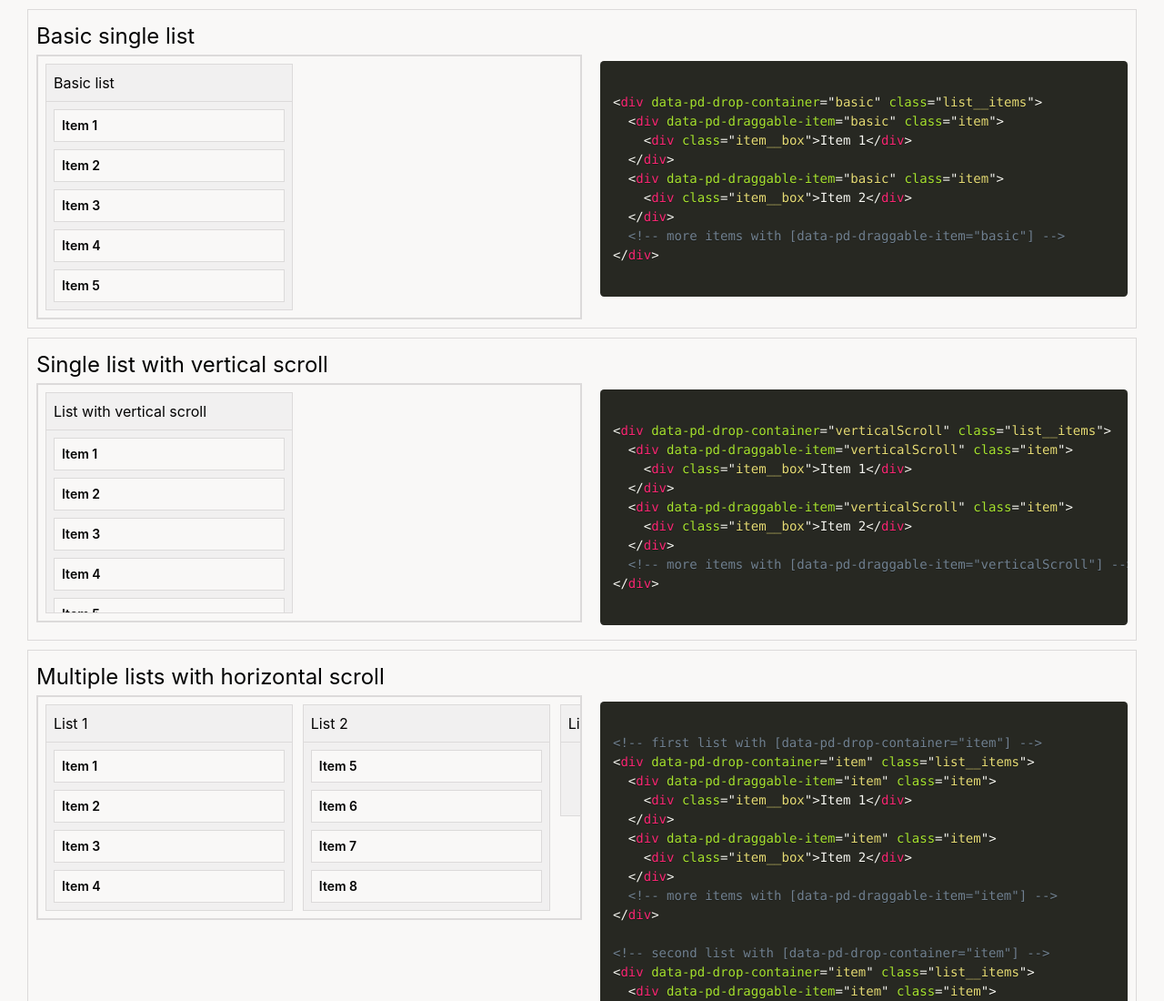
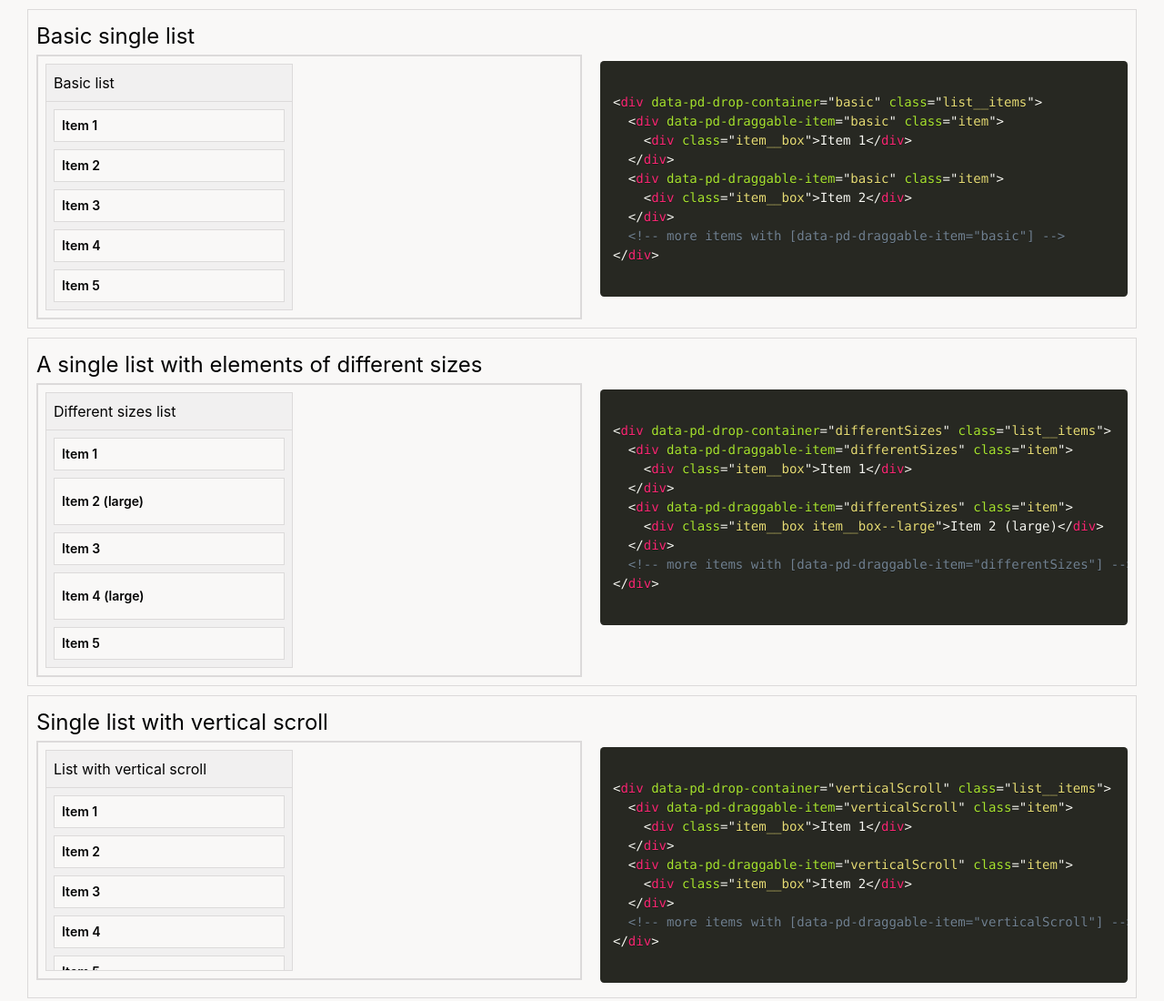
Before and after one commit to dobrapyra/PotatoDraggable, a website built with webpack: page index.html in a window 1280 px wide. Shown: the top 1100 px of the page at 91% size. Built offline with nearby package versions, Linux system fonts and the light colour scheme.

Commit message:
add different sizes list to demo page

```diff
--- a/index.html
+++ b/index.html
@@ -65,6 +65,66 @@
     &lt;div class="item__box"&gt;Item 2&lt;/div&gt;
   &lt;/div&gt;
   &lt;!-- more items with [data-pd-draggable-item="basic"] --&gt;
+&lt;/div&gt;<!--
+--></code>
+          </pre>
+        </div>
+      </div>
+    </div>
+
+    <div class="example">
+      <div class="example__head">A single list with elements of different sizes</div>
+      <div class="example__body">
+        <div class="example__demo">
+
+          <div class="container">
+            <div class="container__body">
+              <div class="container__lists">
+
+                <div class="list">
+                  <div class="list__box">
+                    <div class="list__head">
+                      <div class="list__name">Different sizes list</div>
+                    </div>
+                    <div class="list__body">
+                      <div data-pd-drop-container="differentSizes" class="list__items">
+                        <div data-pd-draggable-item="differentSizes" class="item">
+                          <div class="item__box">Item 1</div>
+                        </div>
+                        <div data-pd-draggable-item="differentSizes" class="item">
+                          <div class="item__box item__box--large">Item 2 (large)</div>
+                        </div>
+                        <div data-pd-draggable-item="differentSizes" class="item">
+                          <div class="item__box">Item 3</div>
+                        </div>
+                        <div data-pd-draggable-item="differentSizes" class="item">
+                          <div class="item__box item__box--large">Item 4 (large)</div>
+                        </div>
+                        <div data-pd-draggable-item="differentSizes" class="item">
+                          <div class="item__box">Item 5</div>
+                        </div>
+                      </div>
+                    </div>
+                  </div>
+                </div>
+
+              </div>
+            </div>
+          </div>
+
+        </div>
+        <div class="example__code">
+          <pre>
+<code class="language-html"><!--
+-->
+&lt;div data-pd-drop-container="differentSizes" class="list__items"&gt;
+  &lt;div data-pd-draggable-item="differentSizes" class="item"&gt;
+    &lt;div class="item__box"&gt;Item 1&lt;/div&gt;
+  &lt;/div&gt;
+  &lt;div data-pd-draggable-item="differentSizes" class="item"&gt;
+    &lt;div class="item__box item__box--large"&gt;Item 2 (large)&lt;/div&gt;
+  &lt;/div&gt;
+  &lt;!-- more items with [data-pd-draggable-item="differentSizes"] --&gt;
 &lt;/div&gt;<!--
 --></code>
           </pre>
--- a/src/scss/components/_item.scss
+++ b/src/scss/components/_item.scss
@@ -17,6 +17,10 @@
     font-size: 14px;
     line-height: 18px;
     cursor: grab;
+
+    &--large {
+      padding: 16px 8px;
+    }
   }
 
   $root: &;
```
Also changed, not shown: dist/main.css.
